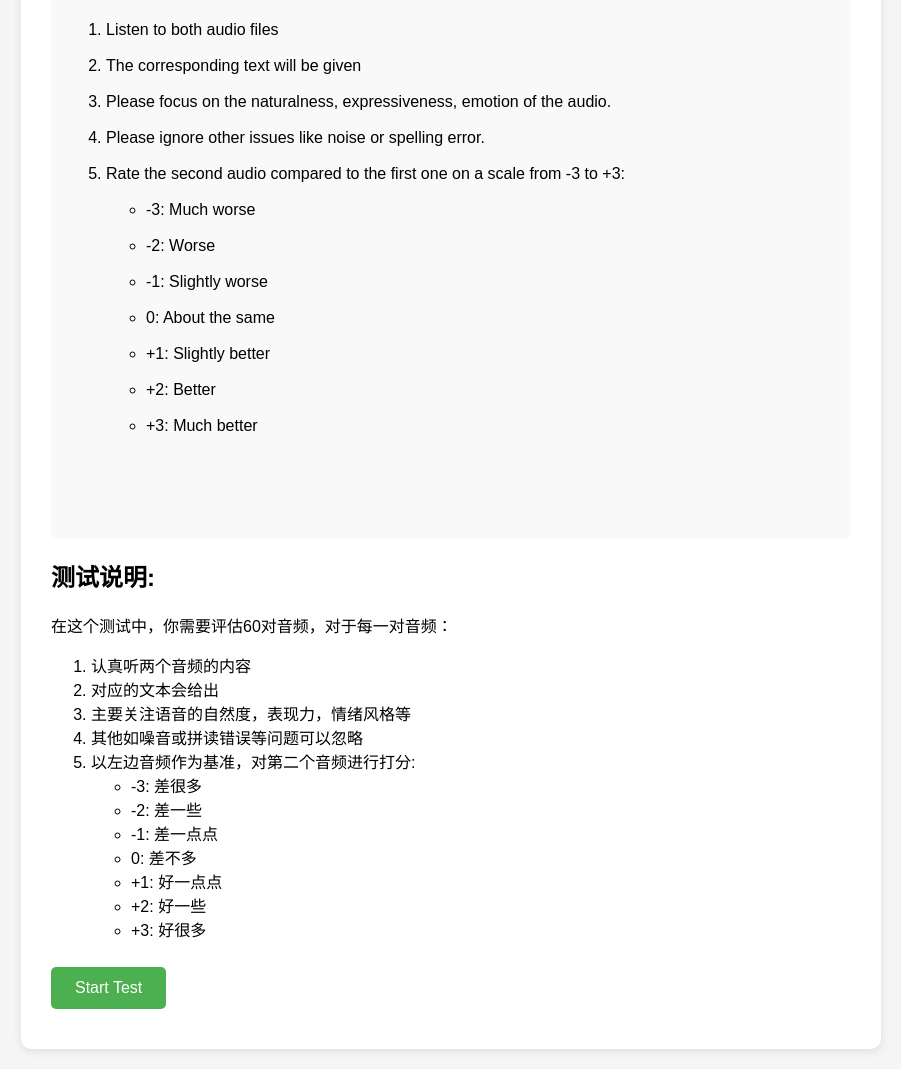
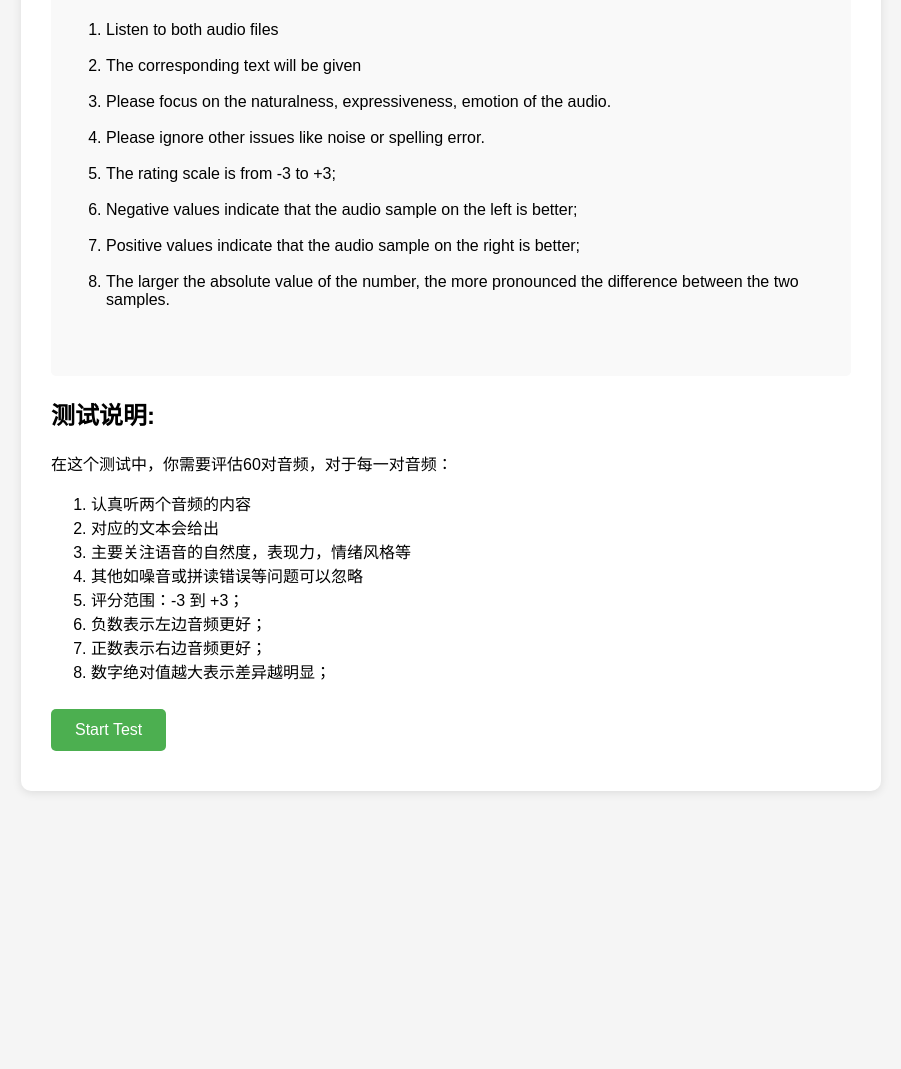
Before and after one commit to yujxx/instruction_compare, a plain HTML site: page index.html in a window 1280 px wide. Shown: the part 330-1399 px from the top of the page, without its empty margins (189-1090 px from the left). After the commit the page ends 1141 px from the top, so only its background shows below. Drawn offline with Linux system fonts and the light colour scheme.

Commit message:
Update index.html

```diff
--- a/index.html
+++ b/index.html
@@ -141,17 +141,10 @@
                 <li>The corresponding text will be given</li>
                 <li>Please focus on the naturalness, expressiveness, emotion of the audio. </li>
                 <li>Please ignore other issues like noise or spelling error. </li>
-                <li>Rate the second audio compared to the first one on a scale from -3 to +3:
-                    <ul>
-                        <li>-3: Much worse</li>
-                        <li>-2: Worse</li>
-                        <li>-1: Slightly worse</li>
-                        <li>0: About the same</li>
-                        <li>+1: Slightly better</li>
-                        <li>+2: Better</li>
-                        <li>+3: Much better</li>
-                    </ul>
-                </li>
+                <li>The rating scale is from -3 to +3;</li>
+                <li>Negative values indicate that the audio sample on the left is better;</li>
+                <li>Positive values indicate that the audio sample on the right is better;</li>
+                <li>The larger the absolute value of the number, the more pronounced the difference between the two samples.</li>
             </ol>
         </div>
         <div class="text-content-chinese">
@@ -162,17 +155,10 @@
                 <li>对应的文本会给出</li>
                 <li>主要关注语音的自然度，表现力，情绪风格等 </li>
                 <li>其他如噪音或拼读错误等问题可以忽略</li>
-                <li>以左边音频作为基准，对第二个音频进行打分:
-                    <ul>
-                        <li>-3: 差很多</li>
-                        <li>-2: 差一些</li>
-                        <li>-1: 差一点点</li>
-                        <li>0: 差不多</li>
-                        <li>+1: 好一点点</li>
-                        <li>+2: 好一些</li>
-                        <li>+3: 好很多</li>
-                    </ul>
-                </li>
+                <li>评分范围：-3 到 +3；</li>
+                <li>负数表示左边音频更好；</li>
+                <li>正数表示右边音频更好；</li>
+                <li>数字绝对值越大表示差异越明显；</li>
             </ol>
         </div>
         <button class="button" onclick="startTest()">Start Test</button>
```
